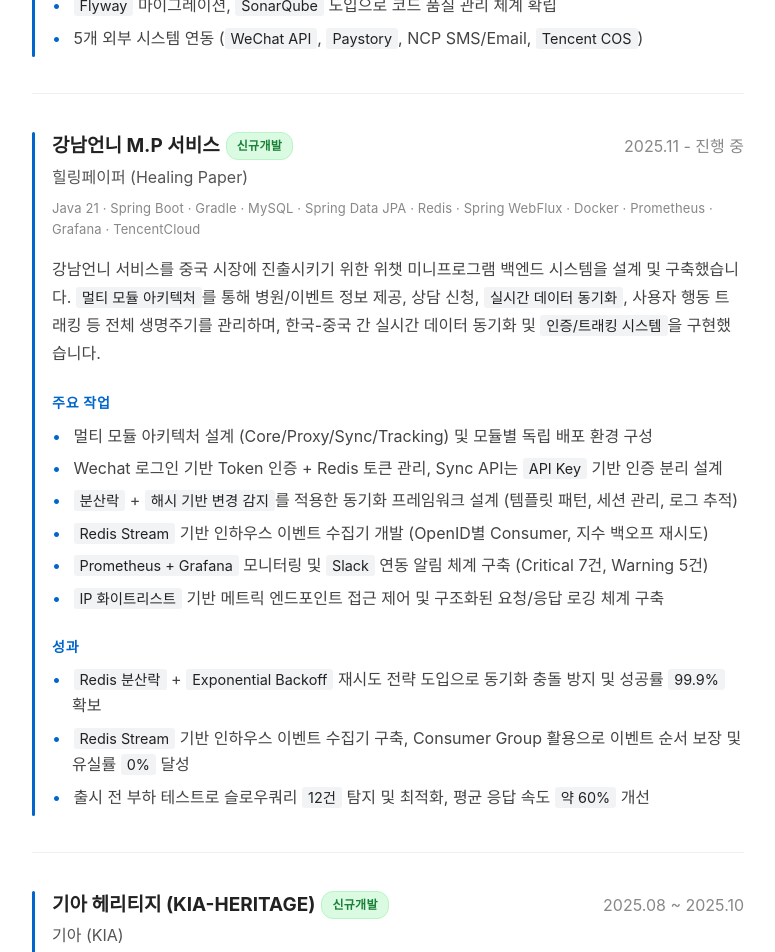
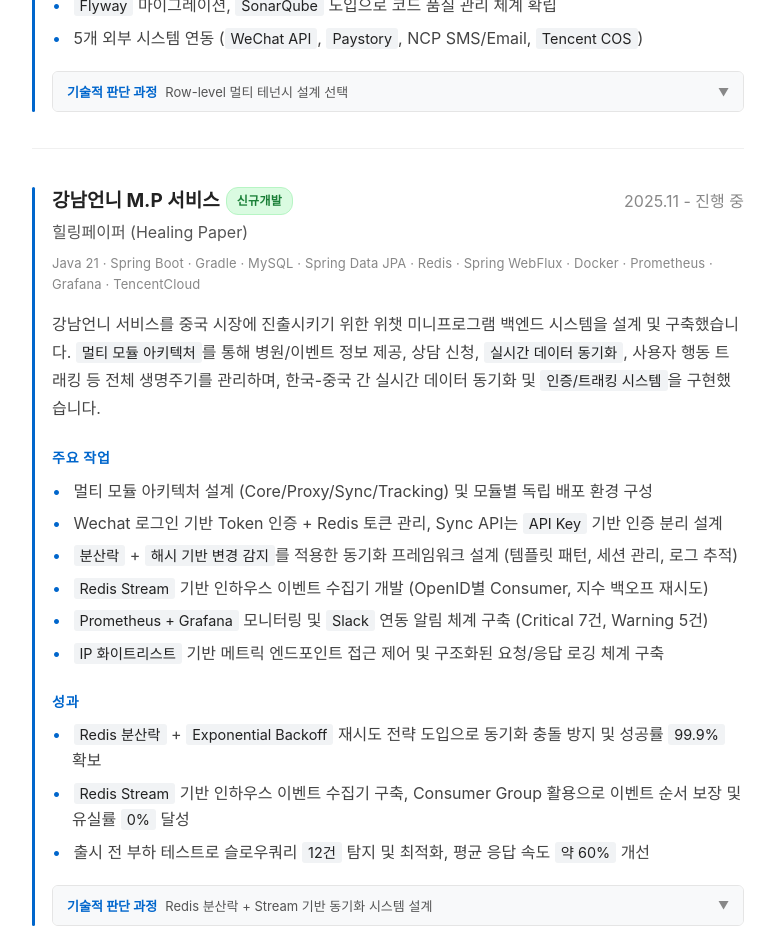
Before and after one commit to yhyuk/yhyuk.github.io, a React (Vite) app: page / in a window 1280 px wide. Shown: the part 4580-5532 px from the top of the page, without its empty margins (252-1027 px from the left). Built offline with nearby package versions, Linux system fonts and the light colour scheme; a web font is replaced by a local one.

Commit message:
feat: Projects PAAR 추가 및 콘텐츠 보완

```diff
--- a/src/data/projectsData.js
+++ b/src/data/projectsData.js
@@ -25,6 +25,15 @@ export const projectsData = [
       '`Flyway` 마이그레이션, `SonarQube` 도입으로 코드 품질 관리 체계 확립',
       '5개 외부 시스템 연동 (`WeChat API`, `Paystory`, NCP SMS/Email, `Tencent COS`)'
     ],
+    paar: [
+      {
+        title: 'Row-level 멀티 테넌시 설계 선택',
+        problem: '여러 병원이 독립된 CRM 환경을 사용해야 하는 B2B SaaS 구조에서 병원 간 데이터 격리 방식을 결정해야 했다. 병원마다 데이터가 섞이면 신뢰도 문제로 직결되는 구조였다.',
+        analyze: '`Schema-level 격리`는 테넌트별 독립 스키마를 두는 방식으로 격리 수준이 높지만, 병원 수가 늘어날수록 스키마 관리 비용과 인프라 비용이 비례해서 증가했다. `DB 분리` 방식은 완전한 격리가 가능하지만 운영 비용이 가장 컸다. `Row-level 격리`는 단일 DB에서 tenant_id 컬럼으로 데이터를 분리하는 방식으로, 초기 SaaS 단계에서 인프라 비용을 최소화하면서 격리를 구현할 수 있었다.',
+        action: '구독형 B2B SaaS 초기 단계에서 비용 효율이 중요했기 때문에 `Row-level 격리`를 선택했다. 모든 테이블에 tenant_id를 적용하고 쿼리 레벨에서 격리를 강제했으며, 버전 기반 기능 제어로 테넌트별 차등 서비스를 구현했다. 향후 고객 규모가 커지면 Schema-level로 전환 가능한 구조로 설계했다.',
+        result: '단일 DB로 병원별 독립 CRM 환경을 제공하면서 인프라 비용을 최소화했다. 버전 기반 기능 제어로 요금제에 따른 차등 서비스 구현이 가능해졌고, `70+ API 엔드포인트` 규모의 플랫폼을 안정적으로 운영했다.'
+      }
+    ],
     link: null
   },
   {
@@ -49,6 +58,15 @@ export const projectsData = [
       '`Redis 분산락` + `Exponential Backoff` 재시도 전략 도입으로 동기화 충돌 방지 및 성공률 `99.9%` 확보',
       '`Redis Stream` 기반 인하우스 이벤트 수집기 구축, Consumer Group 활용으로 이벤트 순서 보장 및 유실률 `0%` 달성',
       '출시 전 부하 테스트로 슬로우쿼리 `12건` 탐지 및 최적화, 평균 응답 속도 `약 60%` 개선'
+    ],
+    paar: [
+      {
+        title: 'Redis 분산락 + Stream 기반 동기화 시스템 설계',
+        problem: '한국-중국 간 실시간 데이터 동기화 시스템을 설계해야 했다. 동기화는 여러 서버에서 동시에 트리거될 수 있는 구조였고, 충돌이 발생하면 데이터 정합성이 깨질 수 있었다. 이벤트 수집 또한 유실 없이 순서 보장이 필요했다.',
+        analyze: '동기화 충돌 방지를 위해 `DB 기반 낙관적 락`은 충돌 빈도가 높아질수록 재시도 비용이 커지고 DB 부하가 증가하는 구조였다. `Redis 분산락`은 네트워크 비용이 있지만 충돌 자체를 원천 차단할 수 있어 안정성이 높았다. 이벤트 수집은 `DB 폴링` 방식 대신 `Redis Stream`을 검토했는데, Consumer Group 기반으로 순서 보장과 재처리가 가능했고 인프라 추가 없이 적용할 수 있었다.',
+        action: '안정성을 최우선 기준으로 삼아 개발 초기부터 `Redis 분산락`을 도입했다. 락 획득 실패 시 지수 백오프로 재시도하여 일시적 충돌을 흡수했고, `Redis Stream + Consumer Group`으로 OpenID별 이벤트 순서를 보장하면서 유실 시 재처리 체계를 구축했다. 충돌이 발생한 후 대응하는 것보다 처음부터 막는 구조를 선택한 결정이었다.',
+        result: '동기화 성공률 `99.9%` 확보, 이벤트 유실률 `0%` 달성. 초기 설계 단계에서 안정성 구조를 잡아둔 덕분에 이후 트래픽이 증가해도 별도 대응 없이 유지됐다.'
+      }
     ],
     link: null
   },
@@ -94,21 +112,30 @@ export const projectsData = [
     subtitle: '오키나와·하와이 렌터카 예약 관리 시스템',
     company: '현대 (HYUNDAI)',
     period: '2025.07 - 진행 중',
-    description: '현대자동차의 해외 차량 대여 서비스를 위한 통합 예약 관리 플랫폼입니다. 오키나와와 하와이 두 지역의 독립적인 사용자 웹사이트와 통합 관리자 시스템으로 구성되어 있으며, `Next.js` 기반으로 백엔드와 프론트를 같이 개발한 프로젝트입니다.',
-    tech: ['Next.js', 'React', 'MySQL', 'AWS'],
+    description: '현대자동차의 해외 차량 대여 서비스를 위한 통합 예약 관리 플랫폼입니다. 오키나와와 하와이 두 지역의 독립적인 사용자 웹사이트와 통합 관리자 시스템으로 구성되어 있으며, 기존 `Next.js` 기반 프로젝트를 `Spring Boot 멀티모듈` 아키텍처로 마이그레이션하는 작업을 단독으로 주도했습니다.',
+    tech: ['Java 21', 'Spring Boot', 'Spring Data JPA', 'MySQL', 'Docker', 'AWS', 'Next.js'],
     role: [
-      '`Connex(현대오토에버)` 외부 통신 모듈 공통화 (하와이/오키나와 분리, 헤더 공통화, 상태값 enum 관리)',
-      '`eDM/알림톡` 발송 시스템 전체 개편 (하드코딩 → 템플릿 유틸 분리, Biztalk 템플릿 enum 관리)',
-      '`API 응답 처리 표준화` (ResponseUtil 성공/실패 분리) 및 `fetch 공통화` (apiClient 모듈화)',
-      '`pm2 로그 체계` 개선 (access/error 로그 분리, logrotate 일자별 관리, 타임스탬프 추가)',
-      '`브랜치 전략` 개선 (develop/main 단순 구조 → feature/release 기반 Git Flow 도입)'
+      '`Next.js → Spring Boot 멀티모듈` 아키텍처 마이그레이션 단독 주도',
+      'Connex, Ecommerce 등 외부 통신 모듈을 `공통 모듈`로 분리하여 중복 코드 제거',
+      'API 스펙 전면 재정의 (불필요 필드 제거, 통합 가능한 엔드포인트 병합)',
+      '`Docker 컨테이너` 배포로 전환 및 DB dump 기반 무중단 데이터 이전',
+      '`eDM/알림톡` 발송 시스템 전체 개편 (하드코딩 → 템플릿 유틸 분리)',
+      '`pm2 로그 체계` 개선 (access/error 로그 분리, logrotate 일자별 관리)'
     ],
     achievement: [
+      '중복 관리되던 외부 통신 코드를 `단일 공통 모듈`로 통합해 유지보수 포인트 대폭 절감',
+      'API 통합으로 `엔드포인트 수 감소` 및 `Docker` 전환으로 배포 안정성 향상',
       '`Connex 통신` 데이터 유실 이슈 해결 (DB 커밋 완료 후 전송하도록 타이밍 개선)',
-      '`eDM/알림톡` 발송 로직 `하드코딩 제거` 및 템플릿 공통화로 유지보수 공수 절감 및 확장성 증가',
-      '`API 응답/fetch 표준화`로 프론트엔드 중복 코드 제거 및 에러 메시지 정확도 향상',
-      '`pm2 로그 분리` + `logrotate` 도입으로 장애 원인 추적 시간 단축 및 디스크 용량 관리 안정화',
-      '`Git Flow` 도입으로 검증계/운영계 배포 분리 및 배포 사고 방지'
+      '`eDM/알림톡` 하드코딩 제거 및 템플릿 공통화로 유지보수 공수 절감'
+    ],
+    paar: [
+      {
+        title: 'Next.js → Spring Boot 멀티모듈 마이그레이션',
+        problem: '오키나와·하와이 두 지역 서비스가 각각 독립된 Next.js 프로젝트로 운영되면서 Connex, Ecommerce 등 외부 통신 로직이 프로젝트마다 중복으로 존재했다. 요구사항 변경 시 동일한 코드를 여러 곳에서 수정해야 했고, 실수가 생길 여지가 컸다. 장기적으로 유지보수가 불가능한 구조였다.',
+        analyze: '세 가지 방향을 검토했다. `Next.js를 유지하면서 공통 로직을 npm 패키지로 분리`하는 방법은 패키지 버전 관리와 배포 파이프라인이 복잡해졌다. `Next.js 기반 모노레포로 전환`하는 방법은 기존 생태계를 유지할 수 있었지만 팀의 주력 스택과 달랐다. `Spring Boot 멀티모듈로 전환`하는 방법은 팀 주력 스택에서 공통 모듈을 명확하게 분리할 수 있고, 외부 통신 모듈을 단일 지점에서 관리할 수 있었다.',
+        action: 'Spring Boot 멀티모듈 아키텍처를 선택해 외부 통신(Connex, Ecommerce 등)을 공통 모듈로 분리했다. 트래픽 규모가 크지 않아 서비스 다운타임을 최소화하면서 DB를 dump하여 직접 이전했고, 데이터 정합성은 이전 전후 수기 검증으로 확보했다. 동시에 API 스펙을 전면 재정의해 불필요한 필드를 제거하고 통합 가능한 엔드포인트를 병합했으며, `Docker 컨테이너` 배포로 전환해 배포 프로세스를 단순화했다.',
+        result: '중복으로 관리되던 외부 통신 코드를 단일 공통 모듈로 통합해 유지보수 포인트를 대폭 줄였다. API 통합으로 엔드포인트 수가 감소했고, Docker 전환으로 배포 안정성이 향상됐다. 데이터 이전은 무중단으로 완료했으며, 이후 요구사항 변경 시 단일 지점만 수정하면 되는 구조로 개선됐다.'
+      }
     ],
     link: 'https://www.hyundai.com/jp/hyundai-mobility-passport/in-okinawa'
   },
@@ -209,6 +236,15 @@ export const projectsData = [
       '구 이벤트 관리자 `NestJS → Spring Boot` 전환으로 관리자 도메인 `3개 → 1개` 통합',
       '룰렛·스크래치 등 `다양한 이벤트 유형` 지원 체계 구축으로 지점별 맞춤 이벤트 운영 실현'
     ],
+    paar: [
+      {
+        title: 'NestJS → Spring Boot 전환 및 Redis 확률 추첨 설계',
+        problem: '룰렛, 스크래치, 로또 등 이벤트 어드민이 각각 별도 프로젝트로 분산 운영되고 있었다. 이벤트가 추가될 때마다 새 프로젝트가 생기는 구조였고, 관리 포인트가 늘어날수록 운영 부담이 커지고 있었다. 추첨 로직 또한 공정성과 어뷰징 방지가 필요했다.',
+        analyze: '어드민 통합을 위해 `NestJS 유지`는 기존 코드를 재사용할 수 있었지만 팀 주력 스택이 아니어서 장기 유지보수가 어려웠다. `Spring Boot로 전환`하면 팀 주력 스택으로 통합 관리가 가능했다. 추첨 로직은 `DB 기반 추첨`은 트랜잭션과 락 처리가 필요해 이벤트 트래픽 집중 시 병목이 생길 수 있었고, `Redis 기반 추첨`은 휘발성이지만 빠르고 원자적 연산으로 공정성을 보장할 수 있었다.',
+        action: '분산된 이벤트 어드민 3개를 `Spring Boot 단일 어드민`으로 통합했다. 추첨은 이벤트 특성상 결과를 영구 보존할 필요가 없어 `Redis 기반 확률 추첨`을 선택했고, 중복 참여와 어뷰징 방지 로직을 함께 구현해 추첨 공정성을 확보했다.',
+        result: '어드민 `3개 → 1개`로 통합해 운영 복잡도를 줄였다. Redis 기반 추첨으로 이벤트 트래픽 집중 시에도 병목 없이 처리됐고, 어뷰징 방지 로직으로 부정 참여를 차단했다.'
+      }
+    ],
     link: 'https://esavezone.co.kr/event-progress'
   },
   {
@@ -220,7 +256,7 @@ export const projectsData = [
     subtitle: '로또 번호 생성 및 익명 커뮤니티 서비스',
     company: '개인 사이드 프로젝트',
     period: '2025.01 ~ 2025.01',
-    description: '로또 번호 생성 및 저장, 익명 커뮤니티 기능을 제공하는 웹 서비스입니다. `동행복권 API`를 연동하여 실시간 당첨번호 조회 기능을 제공하며, `AWS Lightsail`을 활용하여 저비용으로 인프라를 구축 및 운영했습니다.',
+    description: '로또를 종종 구매하는데, 당첨 이력과 통계를 한눈에 볼 수 있는 공간이 없다는 게 불편했습니다. 직접 만들면 되겠다 싶어 시작한 사이드 프로젝트입니다. `동행복권 API`를 연동하여 실시간 당첨번호 조회 기능을 제공하며, `AWS Lightsail`을 활용하여 저비용으로 인프라를 구축 및 운영했습니다.',
     tech: ['Spring Boot', 'JPA', 'React', 'AWS Lightsail'],
     role: [
       'Spring Boot 기반 백엔드 API 설계 및 개발',
@@ -246,7 +282,7 @@ export const projectsData = [
     subtitle: '무안공항 참사 희생자 추모 플랫폼',
     company: '개인 사이드 프로젝트',
     period: '2025.01 ~ 2025.01',
-    description: '무안공항 참사 희생자를 추모하기 위한 온라인 분향소 서비스입니다. `Kotlin`과 `Spring Boot`를 활용한 백엔드와 React 프론트엔드로 구성되어 있으며, 사회적 이슈에 빠르게 대응하여 기획부터 배포까지 단기간에 완료한 프로젝트입니다.',
+    description: '무안공항 참사 소식을 접하고, 멀리서나마 개발자로서 할 수 있는 추모의 방식을 고민했습니다. 사람들이 마음을 남길 수 있는 공간을 빠르게 만들고 싶어 기획부터 배포까지 단기간에 완료한 프로젝트입니다. `Kotlin`과 `Spring Boot`를 활용한 백엔드와 React 프론트엔드로 구성되어 있습니다.',
     tech: ['Spring Kotlin', 'JPA', 'React', 'AWS Lightsail'],
     role: [
       '`Kotlin + Spring Boot` 기반 백엔드 API 개발',
```
